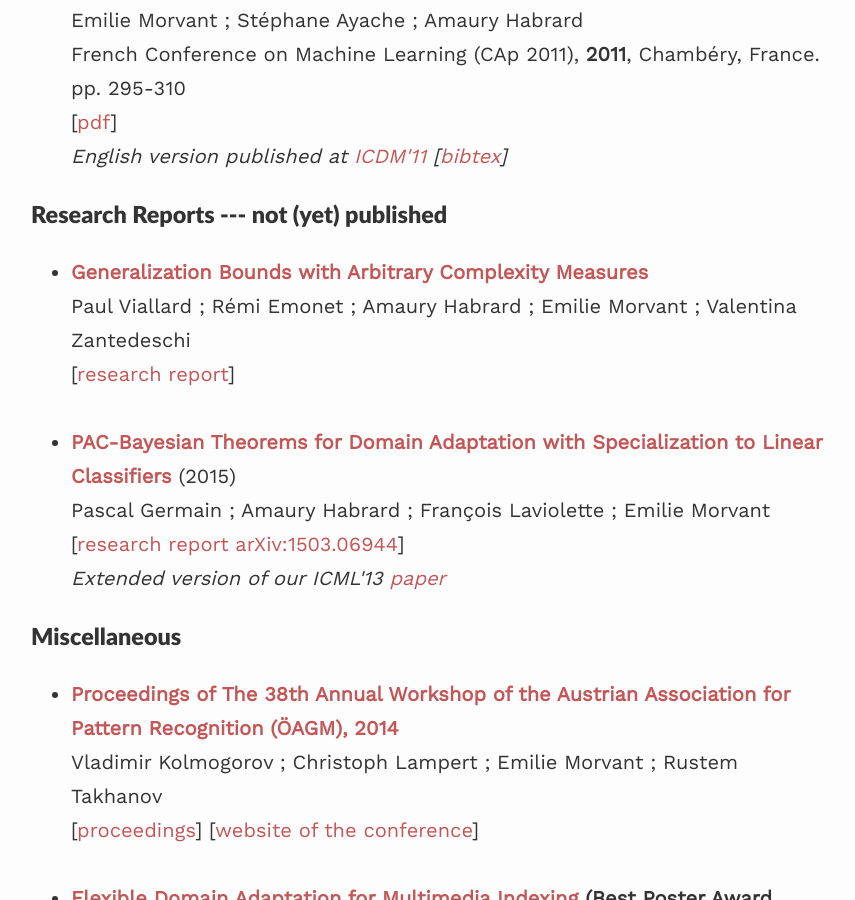
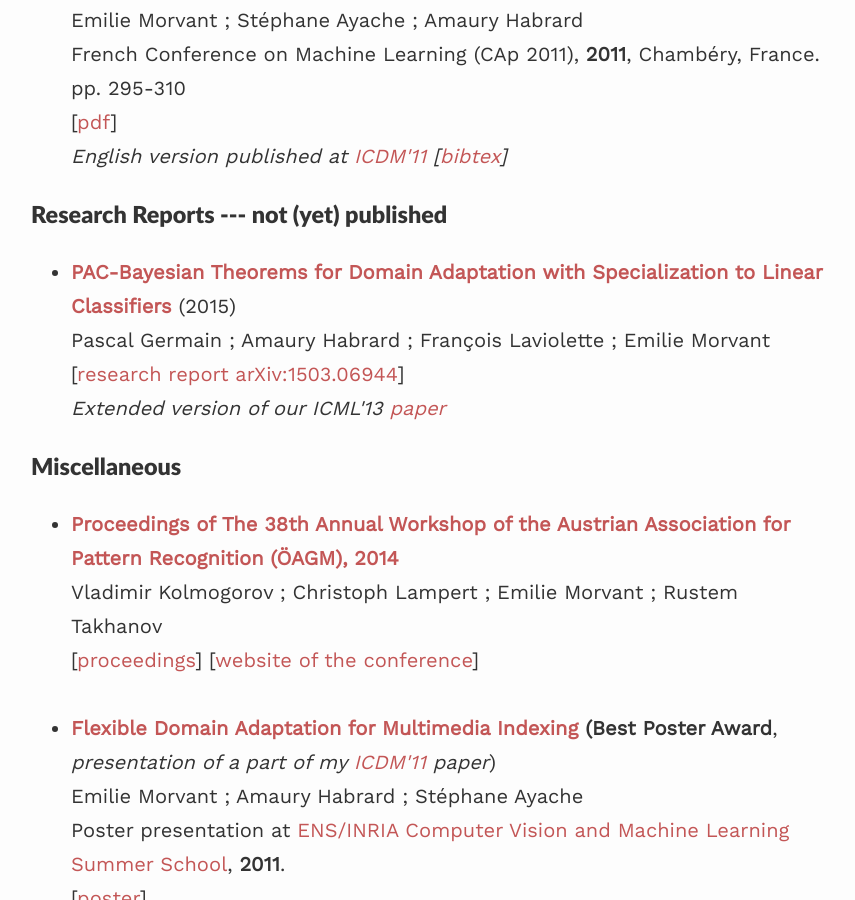
Before and after one commit to emorvant/emorvant.github.io, a Jekyll site: the page built from publications/index.html, in a window 1280 px wide and 900 px high, scrolled down 13460 px. Shown: the whole window, without its empty margins (209-1064 px from the left). Built offline with Jekyll 4.4.1, drawn with Linux system fonts in a browser that asks for light colours.

Commit message:
publi ok

```diff
--- a/publications/index.html
+++ b/publications/index.html
@@ -421,12 +421,6 @@ French Conference on Machine Learning (CAp 2011), <b>2011</b>, Chambéry, France
 <h3 id="rapport">Research Reports --- not (yet) published</h3>
 
 <ul>
-    <li id="complexity">
-         <titre>Generalization Bounds with Arbitrary Complexity Measures</titre> <br />
-         Paul Viallard ; Rémi Emonet ; Amaury Habrard ; Emilie Morvant ; Valentina Zantedeschi<br />
-    [<a href="https://openreview.net/pdf?id=WhwtdGkbaDr1" target="_blank">research report</a>]<br />
-    <br />
-    </li>
     <li id="pbda_long">
 	 <titre>PAC-Bayesian Theorems for Domain Adaptation with Specialization to Linear Classifiers</titre> (2015)<br />
  Pascal Germain ; Amaury Habrard ; François Laviolette ; Emilie Morvant<br />
```
